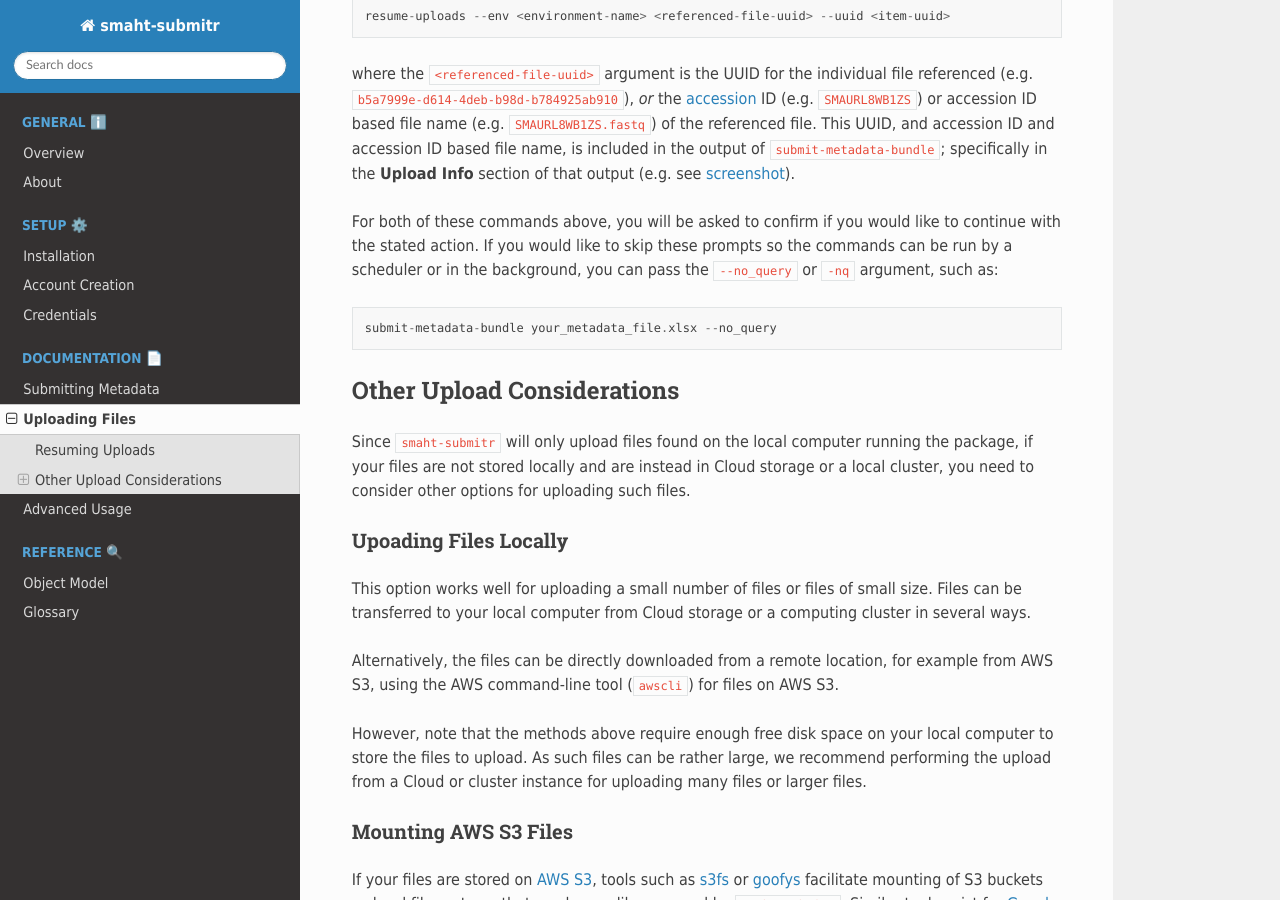
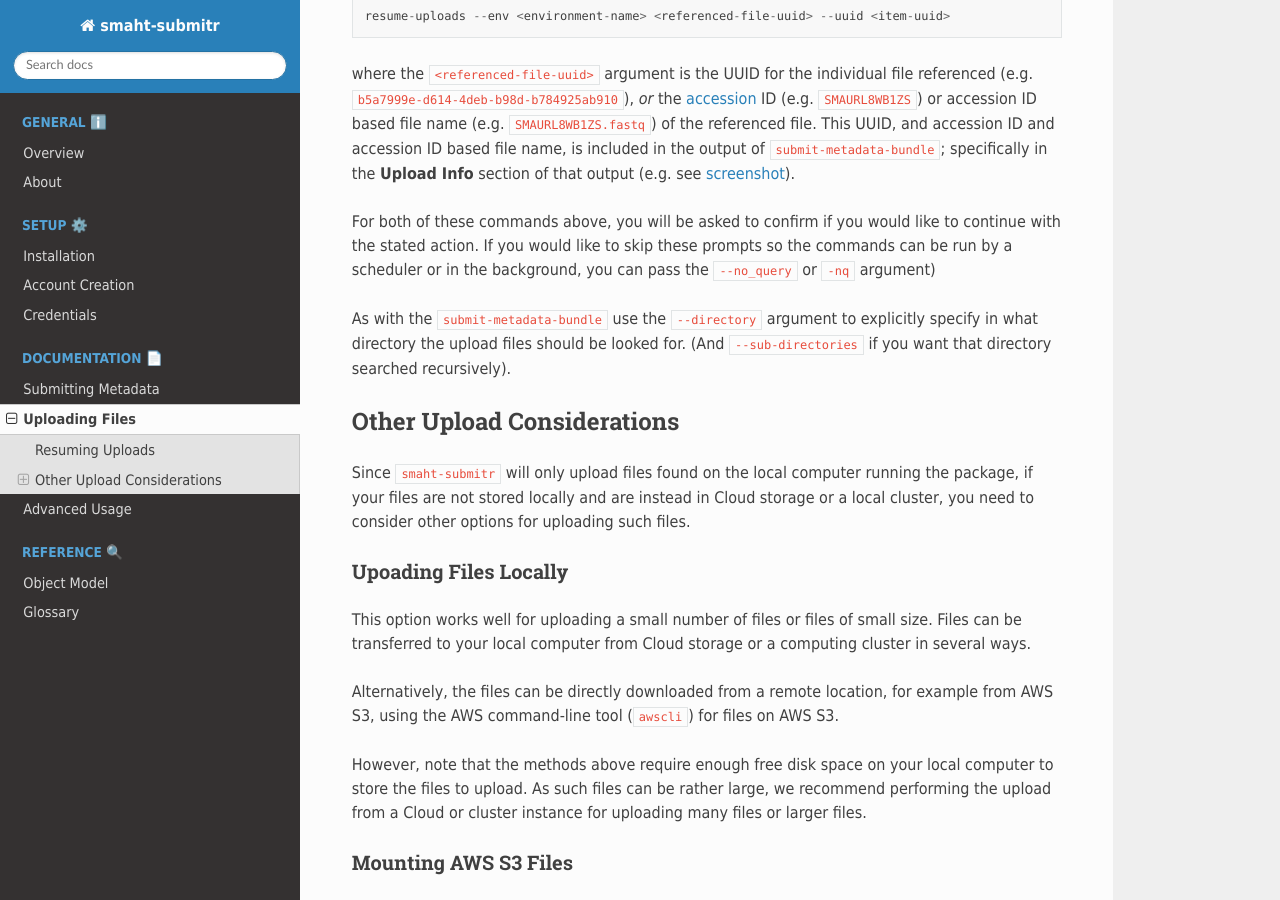
Before and after one commit to smaht-dac/submitr, a Sphinx documentation site: the page built from docs/source/uploading_files.rst, in a window 1280 px wide and 900 px high, scrolled down 1002 px. Built offline with Sphinx 7.4.7 and the Read the Docs theme 2.0.0, drawn with Linux system fonts in a browser that asks for light colours; some of the changed text lies outside the part shown.

Commit message:
ref lookup strategty

```diff
--- a/docs/source/uploading_files.rst
+++ b/docs/source/uploading_files.rst
@@ -14,7 +14,7 @@ Or, if they do not, then you must specify the directory where these files can be
 The above commands will only look for the files to upload directly within the specified directory
 (and not any sub-directories therein). To look (recursively) within sub-directories, do::
 
-   submit-metadata-bundle your_metadata_file.xlsx --env <environment-name> --directory <path-to-files> --subdirectories
+   submit-metadata-bundle your_metadata_file.xlsx --env <environment-name> --directory <path-to-files> --sub-directories
 
 Resuming Uploads
 ================
@@ -43,9 +43,10 @@ specifically in the **Upload Info** section of that output (e.g. see `screenshot
 
 For both of these commands above, you will be asked to confirm if you would like to continue with the stated action.
 If you would like to skip these prompts so the commands can be run by a
-scheduler or in the background, you can pass the ``--no_query`` or ``-nq`` argument, such as::
+scheduler or in the background, you can pass the ``--no_query`` or ``-nq`` argument)
 
-    submit-metadata-bundle your_metadata_file.xlsx --no_query
+As with the ``submit-metadata-bundle`` use the ``--directory`` argument to explicitly specify
+in what directory the upload files should be looked for. (And ``--sub-directories`` if you want that directory searched recursively).
 
 Other Upload Considerations
 ===========================
@@ -125,7 +126,7 @@ appropriate files to the DAC if found within the buckets::
 
     # Run smaht-submitr with mounted files (assuming you have python and pip installed).
     pip install smaht-submitr
-    resume-uploads your-upload-file-uuid --directory /path-to-your-mount-directory --subdirectories -nq
+    resume-uploads your-upload-file-uuid --directory /path-to-your-mount-directory --sub-directories -nq
 
 For further support or questions regarding file
 submission, please contact the SMaHT DAC Team at
```
Also changed, not shown: 1 other file.
